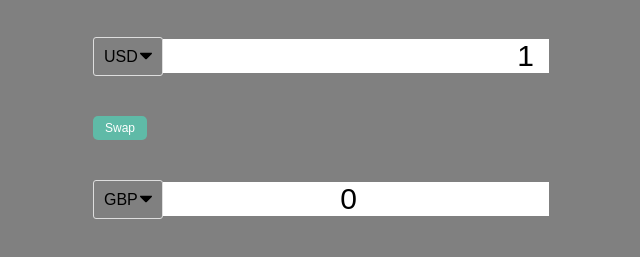
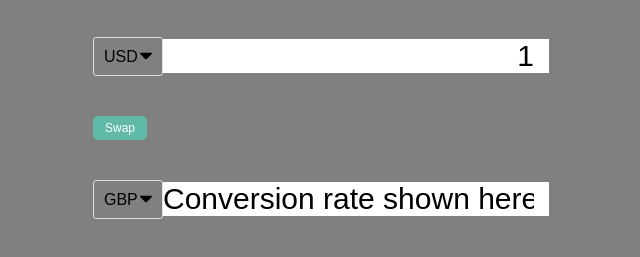
Before and after one commit to Colclough7/glowing-octo-adventure, a plain HTML site: page index.htm in a window 1280 px wide. Shown: the part 375-632 px from the top of the page, without its empty margins (319-959 px from the left). Drawn offline with Linux system fonts and the light colour scheme.

Commit message:
fixed placeholder text

```diff
--- a/index.htm
+++ b/index.htm
@@ -131,7 +131,7 @@
               <option value="VND">VND</option>
               <option value="ZAR">ZAR</option>
             </select>
-            <input type="number" id="amount-two" placeholder=0 />
+            <input type="number" id="amount-two" placeholder="Conversion rate shown here" />
           </div>
         </div>
     </div>
```
